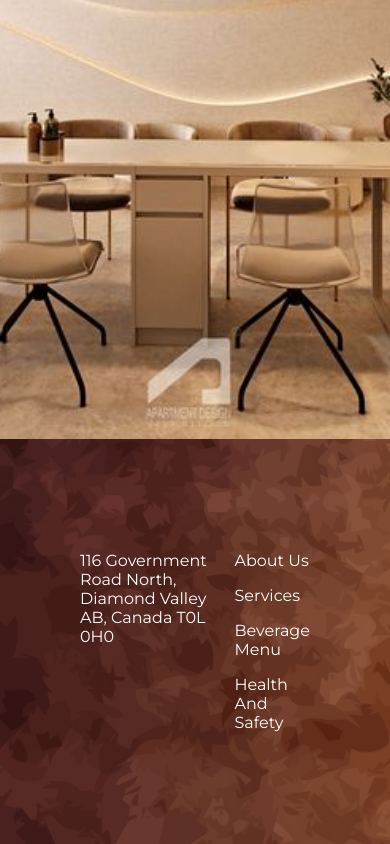
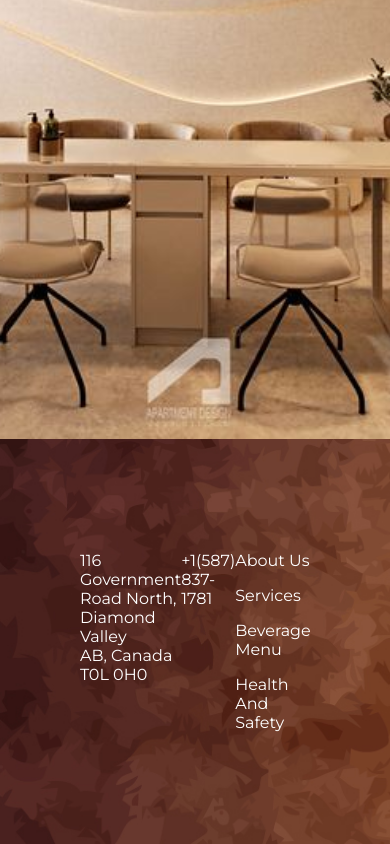
Before and after one commit to R41Ryan/luxe-nail-bar, a React (Vite) app in the folder luxe-nail-bar/: page / in a window 390 px wide. Shown: the part 437-1281 px from the top of the page. Built offline with nearby package versions, Linux system fonts and the light colour scheme; a web font is replaced by a local one.

Commit message:
added phone number

```diff
--- a/luxe-nail-bar/src/components/Footer.jsx
+++ b/luxe-nail-bar/src/components/Footer.jsx
@@ -3,7 +3,7 @@ function Footer({ setPage }) {
     <>
       <footer>
         <p>116 Government Road North, Diamond Valley <br /> AB, Canada T0L 0H0</p>
-        <p></p>
+        <p>+1(587) 837-1781</p>
         <ul>
           <a
             onClick={() => {
```
